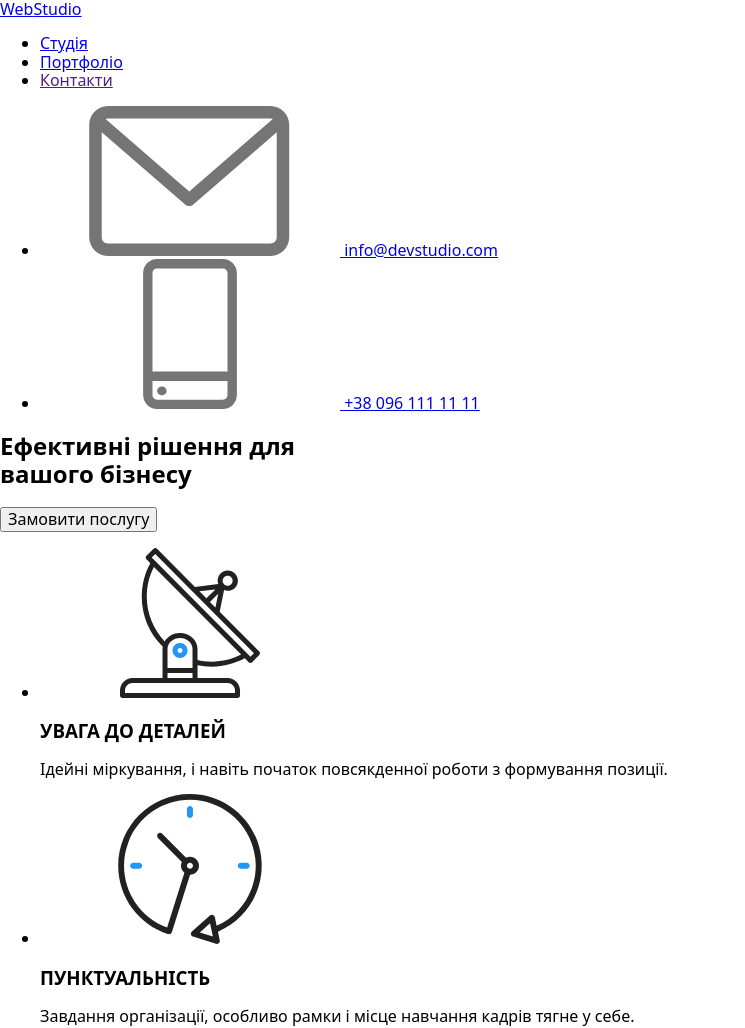
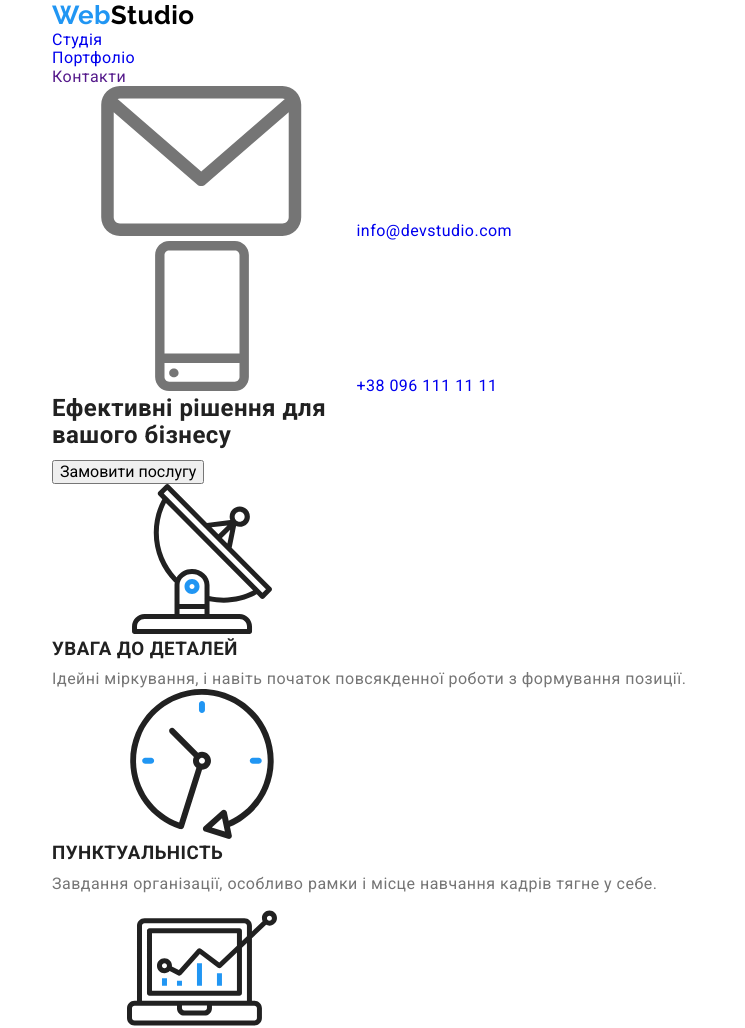
Before and after one commit to David-Ivanov/goit-hw-7, a plain HTML site: page index.html in a window 1280 px wide. Shown: the top 1028 px of the page, without its empty margins (0-745 px from the left). Drawn offline with nearby package versions, Linux system fonts and the light colour scheme; files that its build step writes are made by us from their sources.

Commit message:
do something

```diff
--- a/index.html
+++ b/index.html
@@ -4,41 +4,40 @@
     <meta charset="UTF-8">
     <meta http-equiv="X-UA-Compatible" content="IE=edge">
     <meta name="viewport" content="width=device-width, initial-scale=1.0">
-    <title>Hw1</title>
-    <link href="https://fonts.googleapis.com/css2?family=Raleway&family=Roboto:wght@400;500;700;900&display=swap" rel="stylesheet">
+    <title>Hw7</title>
+    <link href="https://fonts.googleapis.com/css2?family=Raleway:wght@700&family=Roboto:wght@400;500;700;900&display=swap" rel="stylesheet">
     <link rel="stylesheet" href="https://cdnjs.cloudflare.com/ajax/libs/modern-normalize/1.1.0/modern-normalize.min.css">
-    <link rel="stylesheet" href="./css/styles.css">
     <link rel="stylesheet" href="./css/main.css">
 
 </head>
 <body>
     <header class="header">
         <div class="container">
-        <a class="logo" href="./index.html"><span class="logo-span">Web</span>Studio</a>
-        <ul class="header-nav list">
-            <li class="item active">
-                <a class="header-link" href="./index.html" >Студія</a>
+        <a class="header__logo logo" href="./index.html"><span class="header__logo--span">Web</span>Studio</a>
+        <ul class="header__nav list">
+            <li class="nav__item active">
+                <a class="nav__link" href="./index.html" >Студія</a>
             </li>
-            <li class="item">
-                <a class="header-link" href="./portfolio.html">Портфоліо</a>
+            <li class="nav__item">
+                <a class="nav__link" href="./portfolio.html">Портфоліо</a>
             </li>
-            <li class="item">
-                <a class="header-link" href="">Контакти</a>
+            <li class="nav__item">
+                <a class="nav__link" href="">Контакти</a>
             </li>
         </ul>
 
-        <ul class="info list">
-            <li class="item">
+        <ul class="header__info list">
+            <li class="info__item">
 
                 <a class="mail" href="mailto:info@devstudio.com">
-                    <svg class="icon-mail">
+                    <svg class="info__icon-mail">
                         <use href="./images/symbol-defs.svg#mail"></use>
                      </svg>
                     info@devstudio.com</a>
             </li>
-            <li class="item">
+            <li class="info__item">
                 <a class="tel" href="tel:+380961111111">
-                    <svg class="icon-tel">
+                    <svg class="info__icon-tel">
                         <use href="./images/symbol-defs.svg#tel"></use>
                      </svg>
                     +38 096 111 11 11</a>
--- /dev/null
+++ b/sass/base/_common.scss
@@ -0,0 +1,40 @@
+body {
+    background-color: var(--primary-bg-color);
+    color: #757575;
+
+    font-family: 'Roboto', sans-serif;
+    letter-spacing: 0.03em;
+
+}
+
+a {
+    text-decoration: none;
+}
+
+.list {
+    list-style: none;
+
+    margin: 0;
+    padding-left: 0;
+}
+
+h1,
+h2,
+h3,
+h4,
+h5,
+h6 {
+    color: #212121;
+    margin-top: 0;
+    margin-bottom: 10px;
+}
+
+p {
+    margin: 0;
+}
+
+.container{
+    width: 1216px;
+    padding: 0 20px;
+    margin: 0 auto;
+}
--- /dev/null
+++ b/sass/header/_logo.scss
@@ -0,0 +1,18 @@
+.logo {
+    color: #000000;
+
+    font-family: 'Raleway', sans-serif;
+    font-weight: 700;
+    font-size: 26px;
+    line-height: 1.19;
+
+    display: inline-block;
+    margin-right: 93px;
+
+}
+
+.header__logo{
+    &--span{
+        color:$acent-color;
+    }
+}
--- a/sass/main.scss
+++ b/sass/main.scss
@@ -0,0 +1,4 @@
+@import "./utilits/variables";
+@import "./base/common";
+
+@import "./header/logo";
--- /dev/null
+++ b/sass/utilits/_variables.scss
@@ -0,0 +1,6 @@
+$primaty-bg-color: #FFFFFF;
+$acent-color: #2196F3;
+$titles-color: #212121;
+$logos-color: #afb1b8;
+$ptimary-letter-height: 1.14;
+$primary-gap: 30px;
```
Also changed, not shown: css/main.css (added), sass/main.css (added), sass/utilits/variables.scss (deleted), 2 other files.
